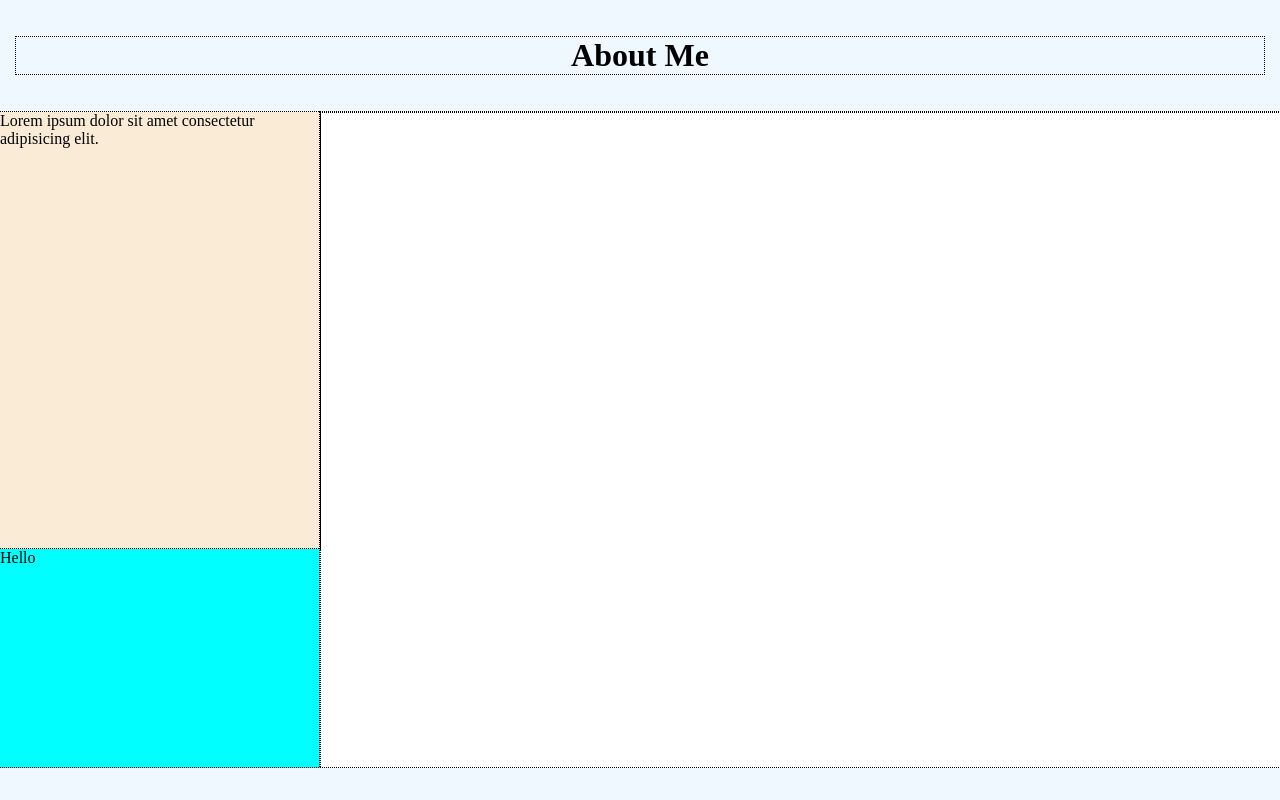
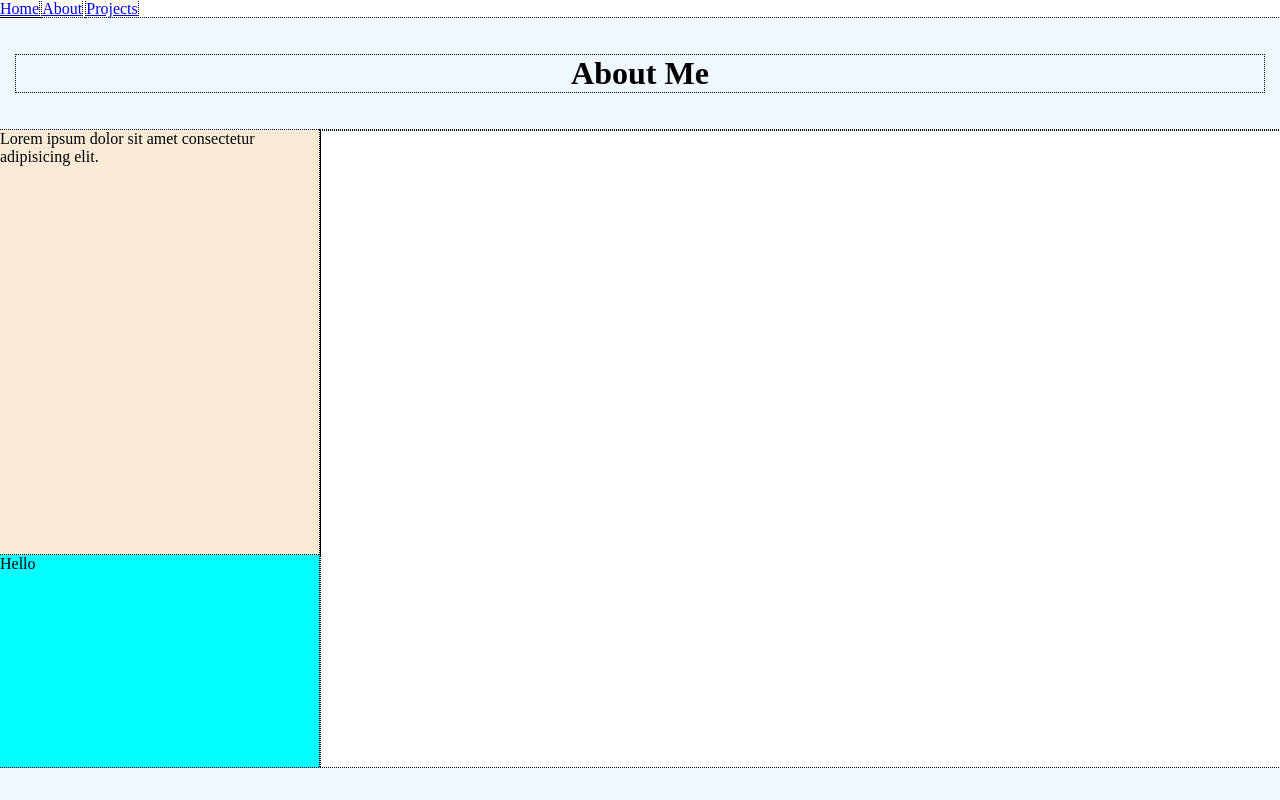
Before and after one commit to looSeeCan/Portfolio, a website: page public/index.html in a window 1280 px wide. Drawn offline with Linux system fonts and the light colour scheme.

Commit message:
2:54 in tutorial Creating an SPA Router in Vanilla Js

```diff
--- a/public/index.html
+++ b/public/index.html
@@ -8,6 +8,11 @@
     <title>About Me</title>
   </head>
   <body>
+    <nav id="main-nam">
+      <a href="/" onclick="route()">Home</a>
+      <a href="/about" onclick="route()">About</a>
+      <a href="/projects" onclick="route()">Projects</a>
+    </nav>
     <header>
       <h1>About Me</h1>
     </header>
@@ -19,5 +24,6 @@
       <section></section>
     </main>
     <footer></footer>
+    <script type="module" src="./js/app.js"></script>
   </body>
 </html>
--- a/public/js/app.js
+++ b/public/js/app.js
@@ -0,0 +1,11 @@
+console.log("message");
+
+const route = (event) => {
+  event = event || window.event;
+  event.preventDefault();
+  console.log("click");
+  // window.history.pushState({}, "", event.target.href);
+};
+
+///when using es modules functions inside your ap.js file are not autoamtically accessible to the global scope
+window.route = route;
```
